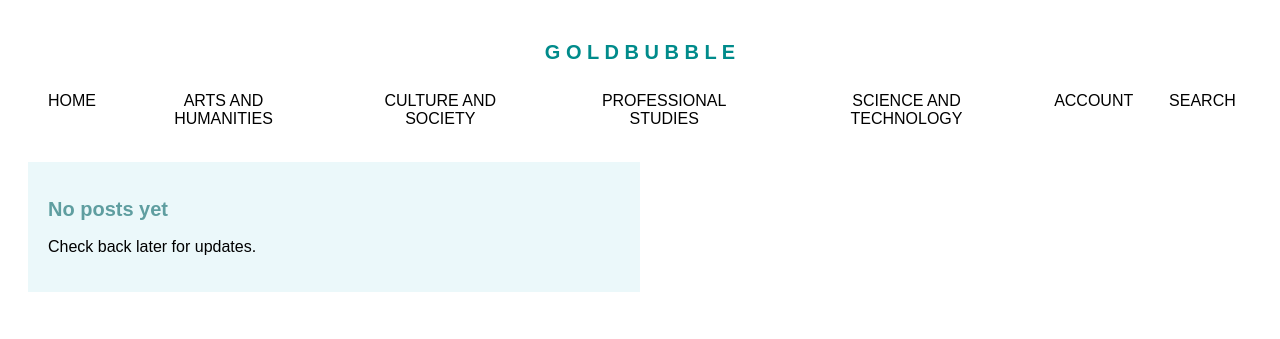
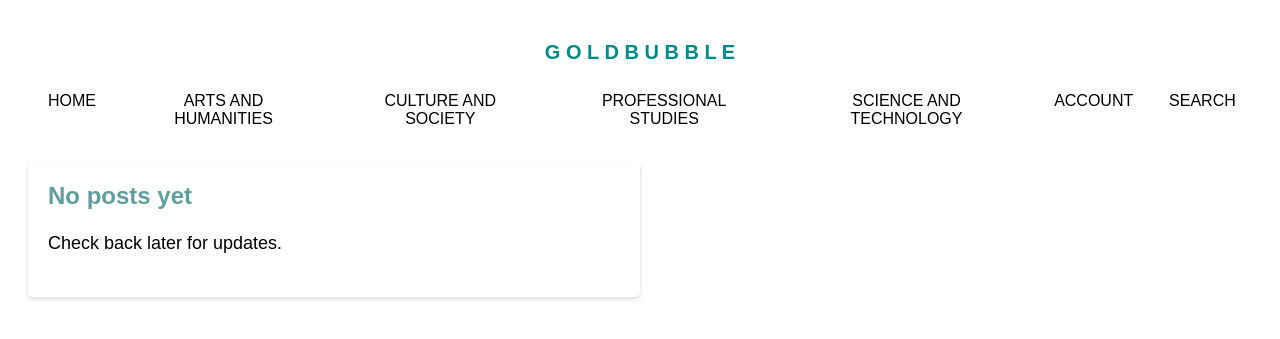
Before and after one commit to ShirinB13/GB, a Node server app: page /law in a window 1280 px wide. Shown: the top 339 px of the page. Run offline with Node 20, Linux system fonts and the light colour scheme; data that the repository does not hold is empty.

Commit message:
arts.ejs- cards
changes to css and arts.ejs

```diff
--- a/index.js
+++ b/index.js
@@ -5,7 +5,7 @@ var bodyParser = require("body-parser");
 
 // Create the express application object
 const app = express();
-const port = 8001;
+const port = 8000;
 const mysql = require("mysql");
 app.use(bodyParser.urlencoded({ extended: true }));
 
--- a/public/main.css
+++ b/public/main.css
@@ -30,7 +30,10 @@ h2 {
 .buildingimg {
   display: block;
   margin: 0 auto;
+  border-radius: 50%;
   width: 80%;
+  max-width: 40%;
+  float: left;
 }
 
 .buildingimg img {
@@ -197,3 +200,39 @@ body {
   color: black;
   padding: 50px;
 }
+.card {
+  background-color: #fff;
+  border-radius: 5px;
+  box-shadow: 0 2px 4px rgba(0, 0, 0, 0.15);
+  overflow: hidden;
+  padding: 20px;
+  margin-bottom: 20px;
+}
+
+.card h2 {
+  font-size: 24px;
+  margin-top: 0;
+}
+
+.card h5 {
+  font-size: 16px;
+  color: #888;
+  margin-bottom: 10px;
+}
+
+.card p {
+  font-size: 18px;
+  line-height: 1.5;
+  margin-bottom: 20px;
+}
+
+.author {
+  font-size: 14px;
+  color: #888;
+}
+
+.topic {
+  font-size: 14px;
+  color: #888;
+  margin-top: 10px;
+}
```
Also changed, not shown: routes/main.js (+0 -23 lines), views/addpost.ejs (+0 -9 lines), views/art.ejs (+20 -4 lines).
